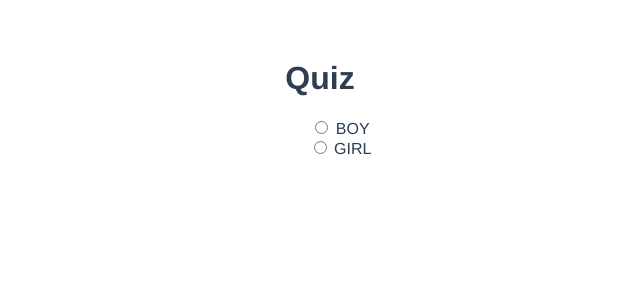
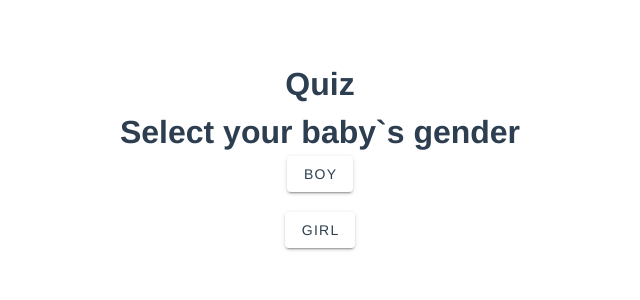
Before and after one commit to hAppser/quiz, a Vue app: page / in a window 1280 px wide. Shown: the top 300 px of the page, without its empty margins (320-960 px from the left). Built offline with nearby package versions, Linux system fonts and the light colour scheme.

Commit message:
try to add vuetify

```diff
--- a/package.json
+++ b/package.json
@@ -10,7 +10,8 @@
   "dependencies": {
     "core-js": "^3.8.3",
     "pinia": "^2.1.2",
-    "vue": "^3.2.13"
+    "vue": "^3.2.13",
+    "vuetify": "^3.2.5"
   },
   "devDependencies": {
     "@babel/core": "^7.12.16",
--- a/src/components/QuizComponent.vue
+++ b/src/components/QuizComponent.vue
@@ -1,24 +1,22 @@
 <template>
-  <div>
-    <h1>{{ currentQuestion.text }}</h1>
+  <v-form>
+    <h1>{{ currentQuestion.question }}</h1>
     <ul>
       <li v-for="answer in currentQuestion.answers" :key="answer.id">
-        <label>
-          <input
-            type="radio"
-            :value="answer.id"
-            v-model="selectedAnswer"
-            :disabled="currentQuestion.selectedAnswer !== null"
-            @change="handleAnswerSelection"
-          />
+        <v-btn
+          :value="answer.id"
+          v-model="selectedAnswer"
+          :disabled="currentQuestion.selectedAnswer !== null"
+          @onchange="handleAnswerSelection"
+        >
           {{ answer.text }}
-        </label>
+        </v-btn>
       </li>
     </ul>
     <div v-if="quizCompleted">
       <h2>Quiz Completed!</h2>
     </div>
-  </div>
+  </v-form>
 </template>
 
 <script>
@@ -35,6 +33,7 @@ export default {
     const handleAnswerSelection = (answer) => {
       quizStore.selectedAnswers.push(answer);
       quizStore.selectedAnswer(answer.id);
+      console.log(answer);
       if (currentQuestion.selectedAnswer !== null) {
         quizStore.nextQuestion();
       }
@@ -54,5 +53,8 @@ export default {
 <style>
 ul {
   list-style-type: none;
+  display: flex;
+  gap: 20px;
+  flex-direction: column;
 }
 </style>
--- a/src/main.js
+++ b/src/main.js
@@ -1,8 +1,17 @@
 import { createApp } from "vue";
+import { createVuetify } from "vuetify";
 import { createPinia } from "pinia";
 
 import App from "./App.vue";
 
+import "vuetify/styles";
+import * as components from "vuetify/components";
+import * as directives from "vuetify/directives";
+
+const vuetify = createVuetify({
+  components,
+  directives,
+});
 const pinia = createPinia();
 
-createApp(App).use(pinia).mount("#app");
+createApp(App).use(vuetify).use(pinia).mount("#app");
```
Also changed, not shown: store/quizStore.js (+1 -7 lines), 1 other file (tests, documents, lock files or other folders).
